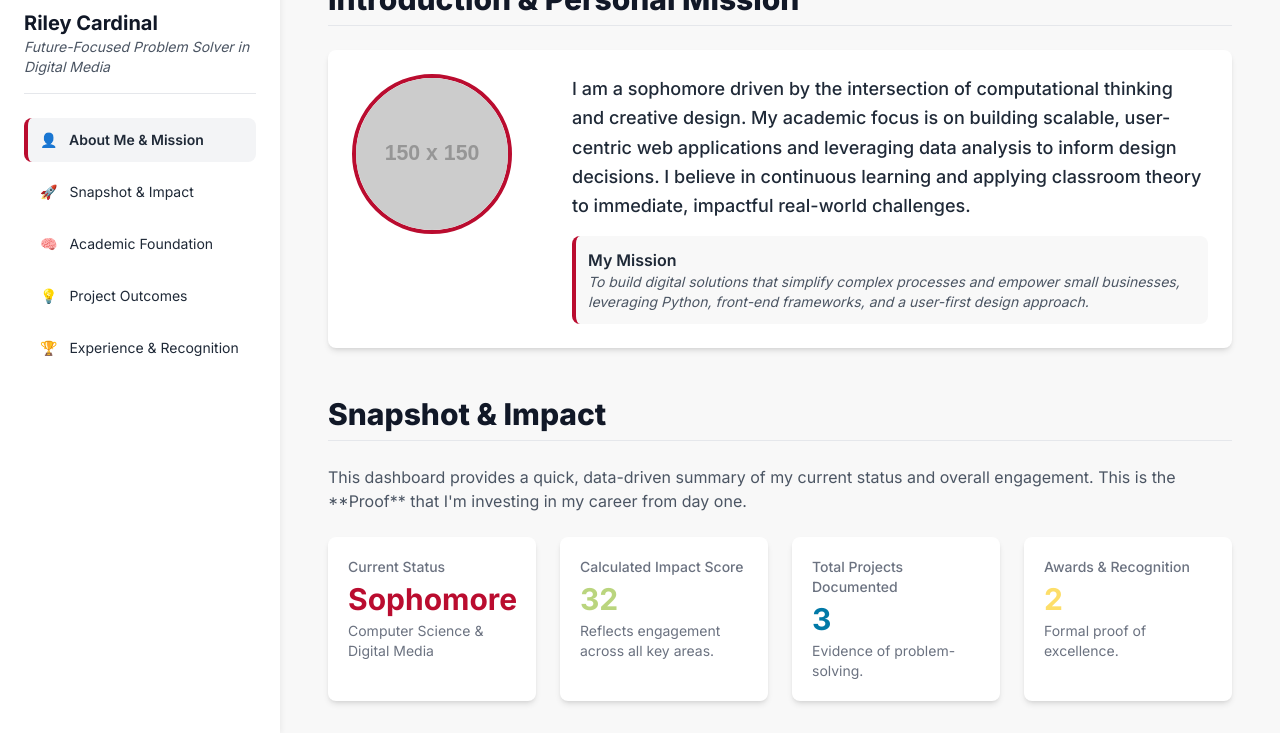
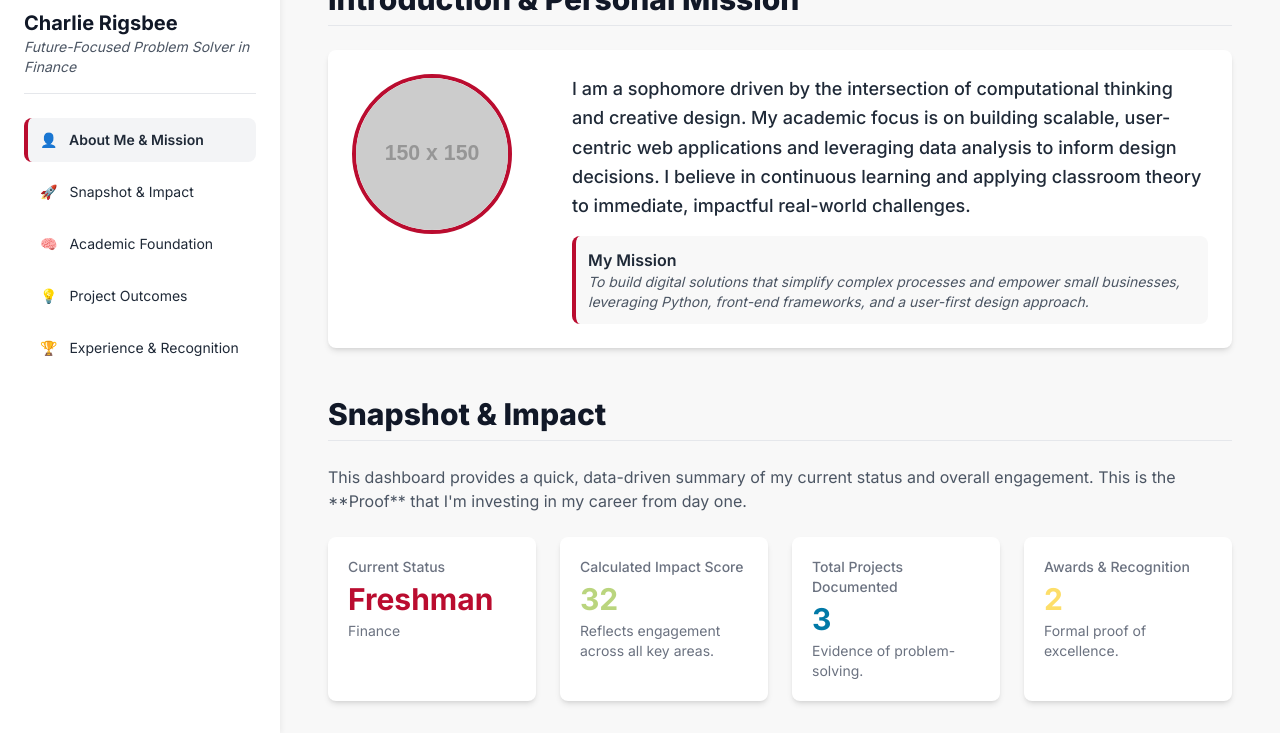
Before and after one commit to CharlieRigsbee/pbl-portfolio, a plain HTML site: page index.html in a window 1280 px wide. Shown: the part 67-800 px from the top of the page. Drawn offline with nearby package versions, Linux system fonts and the light colour scheme; placeholder pictures from the web are drawn by us.

Commit message:
Update index.html
Signed-off-by: CharlieRigsbee <charlie.rigsbee@bsu.edu>

```diff
--- a/index.html
+++ b/index.html
@@ -255,10 +255,10 @@ CONFIRMATION: NO SVG graphics used. NO Mermaid JS used. -->
 
         // 1.1 PROFILE & BRANDING VARIABLES (REQUIRED)
         const profileData = {
-            studentName: "Riley Cardinal",
-            tagline: "Future-Focused Problem Solver in Digital Media",
-            currentYear: "Sophomore", // Freshman, Sophomore, Junior, Senior
-            major: "Computer Science & Digital Media",
+            studentName: "Charlie Rigsbee",
+            tagline: "Future-Focused Problem Solver in Finance",
+            currentYear: "Freshman", // Freshman, Sophomore, Junior, Senior
+            major: "Finance",
             gpa: 3.85,
             impactScoreMultiplier: 10, // Adjusts how much projects/awards count towards total impact
 
```
